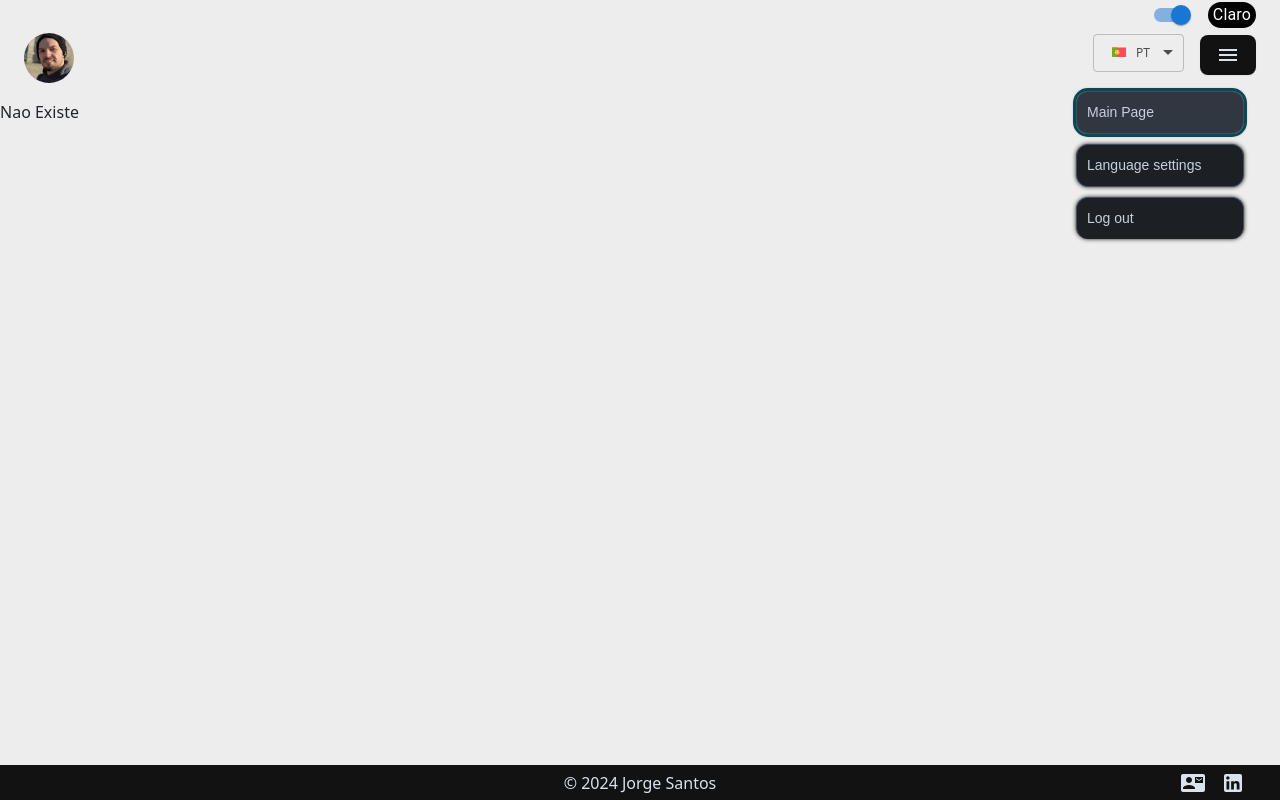
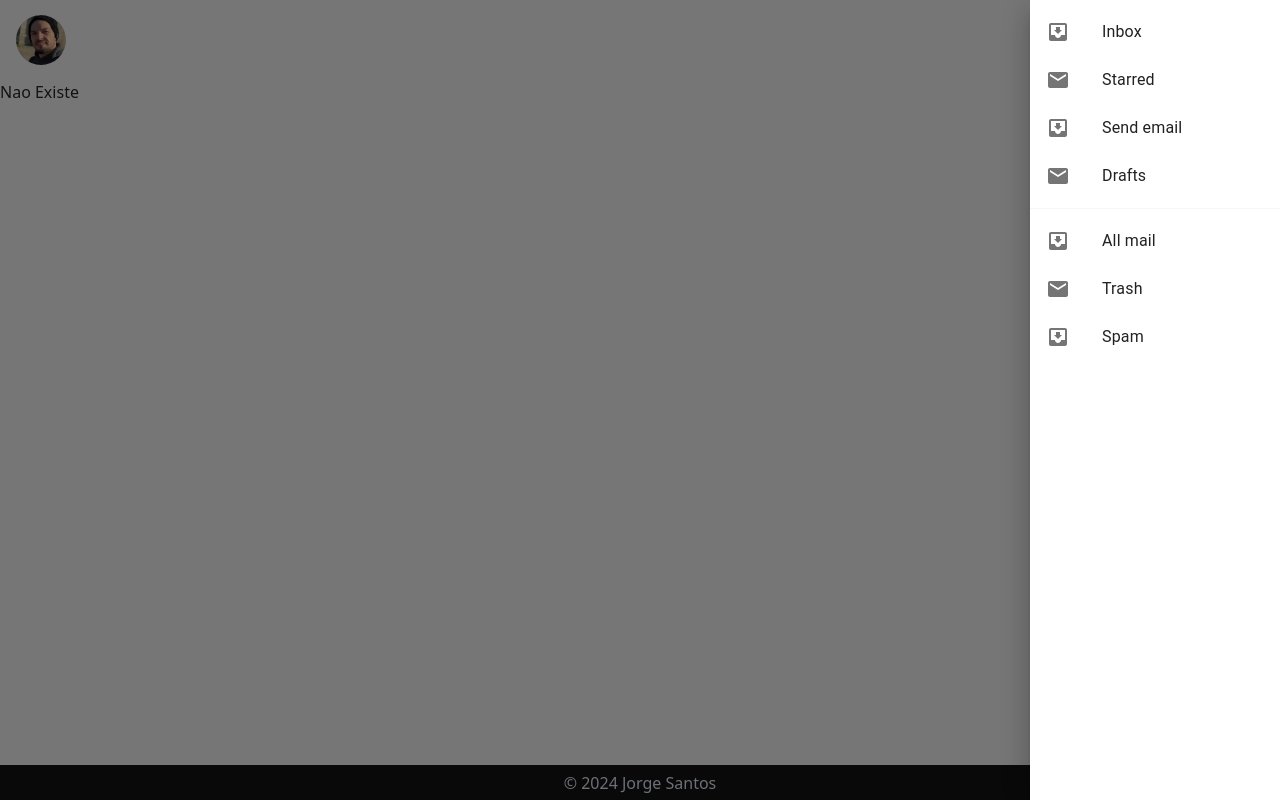
Before and after one commit to JorgeSantos84/personal-page, a React (Create React App) app: page /notFoundPage in a window 1280 px wide. Both pictures are taken after a click on the button 1228 px from the left and 55 px from the top of the page. Built offline with nearby package versions, Linux system fonts and the light colour scheme.

Commit message:
fix headbar

```diff
--- a/src/App.css
+++ b/src/App.css
@@ -4,11 +4,13 @@
   --bk-color: #121212;
   --font-color: #dae2ed;
   --border-radius: 12px;
+  --icon-theme-color: #121212;
 }
 
 [data-theme="dark"] {
   --bg-color: #121212; /* Background color for dark theme */
   --border-color: white;
+  --icon-theme-color: white;
 }
 
 .App {
@@ -48,9 +50,9 @@
 }
 
 .page {
-  margin-top: 100px;
+  /* margin-top: 100px; */
   height: calc(93vh - 100px);
-  position: fixed;
+  position: sticky;
   overflow: auto;
 }
 
@@ -95,3 +97,12 @@
 p {
   margin-bottom: 0.5em !important;
 }
+
+.ReactFlagsSelect-module_selectBtn__19wW7 {
+  border: none !important;
+  padding: 0 !important;
+}
+
+.icons-theme {
+  color: var(--icon-theme-color);
+}
--- a/src/components/Header.jsx
+++ b/src/components/Header.jsx
@@ -1,18 +1,26 @@
 import * as React from "react";
-import AppBar from "@mui/material/AppBar";
 import Box from "@mui/material/Box";
-import Toolbar from "@mui/material/Toolbar";
 import Avatar from "@mui/material/Avatar";
 import Switch from "@mui/material/Switch";
 import FormControlLabel from "@mui/material/FormControlLabel";
-import FormControl from "@mui/material/FormControl";
-import Select from "@mui/material/Select";
-import InputLabel from "@mui/material/InputLabel";
-import MenuItem from "@mui/material/MenuItem";
-import MenuIntroduction from "./MenuIntroduction";
 import myAvatar from "../assets/avatar_jorge.jpg";
 import FlagsSelect from "react-flags-select";
 import { useTheme } from "../context/ThemeContext";
+import MenuIcon from "@mui/icons-material/Menu";
+import IconButton from "@mui/material/IconButton";
+import LightModeIcon from "@mui/icons-material/LightMode";
+import Drawer from "@mui/material/Drawer";
+import Divider from "@mui/material/Divider";
+import ListItem from "@mui/material/ListItem";
+import ListItemButton from "@mui/material/ListItemButton";
+import ListItemIcon from "@mui/material/ListItemIcon";
+import ListItemText from "@mui/material/ListItemText";
+import InboxIcon from "@mui/icons-material/MoveToInbox";
+import MailIcon from "@mui/icons-material/Mail";
+import List from "@mui/material/List";
+import { useEffect } from "react";
+import DarkModeIcon from "@mui/icons-material/DarkMode";
+import { Tooltip } from "@mui/material";
 
 const LanguageSelect = () => {
   const [selected, setSelected] = React.useState("PT"); // Default to Portugal
@@ -26,16 +34,60 @@ const LanguageSelect = () => {
         countries={["PT", "GB"]} // Include Portugal and UK flags
         placeholder="PT/EN"
         customLabels={{ PT: "PT", GB: "EN" }}
-        selectedSize={12}
+        selectedSize={14}
       />
     </>
   );
 };
 
 const Header = () => {
+  const [open, setOpen] = React.useState(false);
+
+  const toggleDrawer = (newOpen) => () => {
+    setOpen(newOpen);
+  };
+
+  const DrawerList = (
+    <Box sx={{ width: 250 }} role="presentation" onClick={toggleDrawer(false)}>
+      <List>
+        {["Inbox", "Starred", "Send email", "Drafts"].map((text, index) => (
+          <ListItem key={text} disablePadding>
+            <ListItemButton>
+              <ListItemIcon>
+                {index % 2 === 0 ? <InboxIcon /> : <MailIcon />}
+              </ListItemIcon>
+              <ListItemText primary={text} />
+            </ListItemButton>
+          </ListItem>
+        ))}
+      </List>
+      <Divider />
+      <List>
+        {["All mail", "Trash", "Spam"].map((text, index) => (
+          <ListItem key={text} disablePadding>
+            <ListItemButton>
+              <ListItemIcon>
+                {index % 2 === 0 ? <InboxIcon /> : <MailIcon />}
+              </ListItemIcon>
+              <ListItemText primary={text} />
+            </ListItemButton>
+          </ListItem>
+        ))}
+      </List>
+    </Box>
+  );
+
+  const lightModeIcon = <LightModeIcon sx={{ color: "orange" }} />;
+  const darkModeIcon = <DarkModeIcon sx={{ color: "white" }} />;
+
   const [auth, setAuth] = React.useState(true);
   const [anchorEl, setAnchorEl] = React.useState(null);
   const { theme, toggleTheme } = useTheme();
+  const [themeIcon, setIconTheme] = React.useState(lightModeIcon);
+
+  useEffect(() => {
+    auth ? setIconTheme(lightModeIcon) : setIconTheme(darkModeIcon);
+  }, [auth]);
 
   const handleChange = (event) => {
     setAuth(event.target.checked);
@@ -51,76 +103,50 @@ const Header = () => {
   };
 
   return (
-    <Box>
-      <AppBar
-        position="fixed"
-        sx={{
-          backgroundColor: "transparent",
-          boxShadow: "none",
-        }}
-      >
-        {/* Right-aligned Switch */}
     <Box
       sx={{
         display: "flex",
-            justifyContent: "flex-end",
-            padding: 1,
-            height: "10px",
-            marginTop: "7px",
+        alignItems: "center",
+        justifyContent: "space-between",
+        height: "80px",
       }}
     >
-          <FormControlLabel
-            style={{ color: "black" }}
-            control={
-              <Switch
-                checked={auth}
-                onChange={handleChange}
-                aria-label="login switch"
-              />
-            }
-            label={
-              <Box
-                sx={{
-                  display: "inline-flex", // Use inline-flex for label
-                  alignItems: "center", // Center the text vertically
-                  justifyContent: "center", // Center the text horizontally
-                  backgroundColor: "black",
-                  borderRadius: "20px", // Round background
-                  padding: "1px 5px", // Padding for some space around text
-                  color: "white", // Text color
-                  marginLeft: "8px", // Space between switch and label
-                }}
-              >
-                {auth ? "Claro" : "Escuro"}
-              </Box>
-            }
-          />
-        </Box>
-
-        {/* Toolbar Section */}
-        <Toolbar
-          sx={{
-            display: "flex",
-            justifyContent: "space-between",
-          }}
-        >
-          {/* Avatar on the left */}
       <Box>
         <Avatar
           alt="Jorge Santos"
           src={myAvatar}
-              sx={{ width: 50, height: 50, marginTop: "5px" }}
+          sx={{ width: 50, height: 50, marginLeft: 2 }}
         />
       </Box>
-
-          <Box sx={{ display: "flex", alignItems: "center" }}>
-            <Box sx={{ marginRight: 2 }}>
+      <Box
+        sx={{
+          display: "flex",
+          alignItems: "center",
+          flexDirection: "row",
+          marginRight: 2,
+        }}
+      >
+        <Tooltip title="Mudar Tema" arrow>
+          <FormControlLabel
+            control={
+              <Switch checked={auth} onChange={handleChange} defaultChecked />
+            }
+            label={themeIcon}
+          />
+        </Tooltip>
         <LanguageSelect></LanguageSelect>
+        <IconButton size="large">
+          <MenuIcon
+            fontSize="inherit"
+            sx={{ cursor: "pointer" }}
+            onClick={toggleDrawer(true)}
+            className="icons-theme"
+          />
+          <Drawer anchor="right" open={open} onClose={toggleDrawer(false)}>
+            {DrawerList}
+          </Drawer>
+        </IconButton>
       </Box>
-            <MenuIntroduction /> {/* Use marginLeft instead of marginRight */}
-          </Box>
-        </Toolbar>
-      </AppBar>
     </Box>
   );
 };
```
Lines whose indentation alone changed are shown as unchanged.
